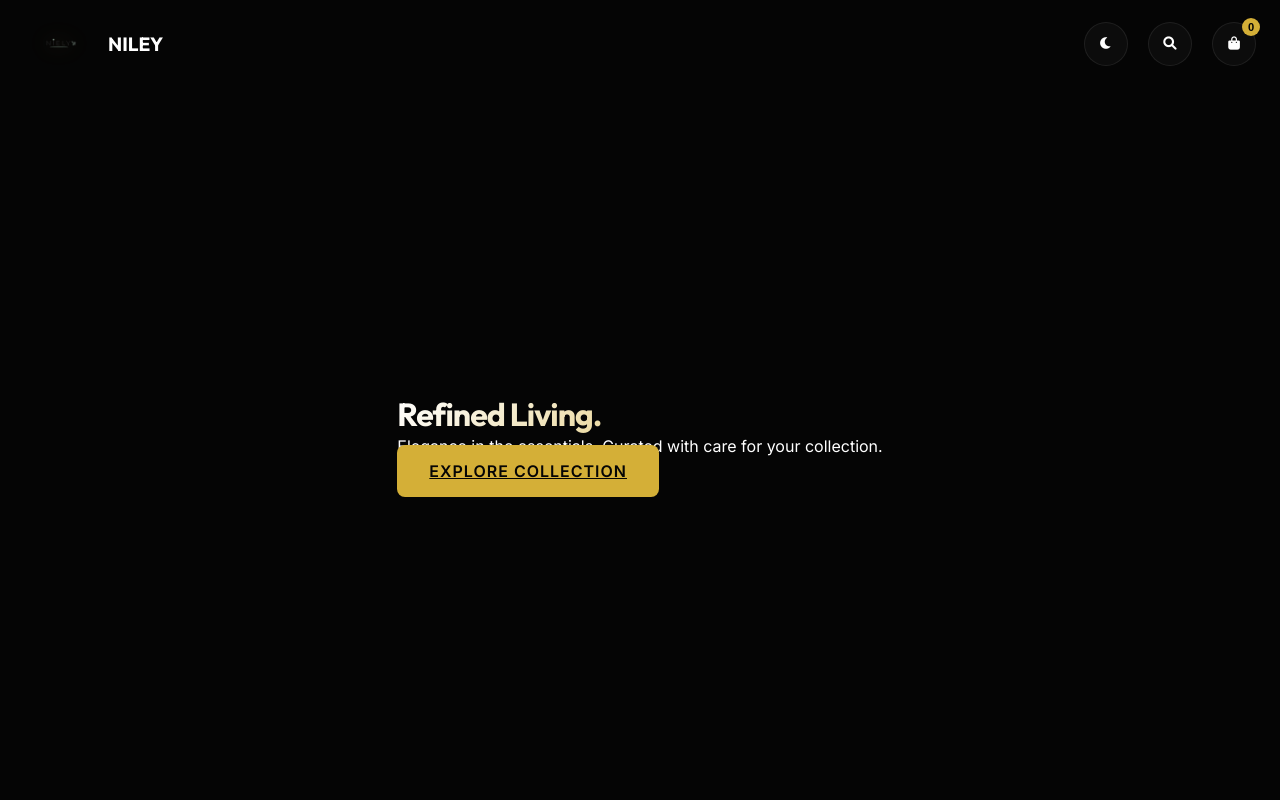
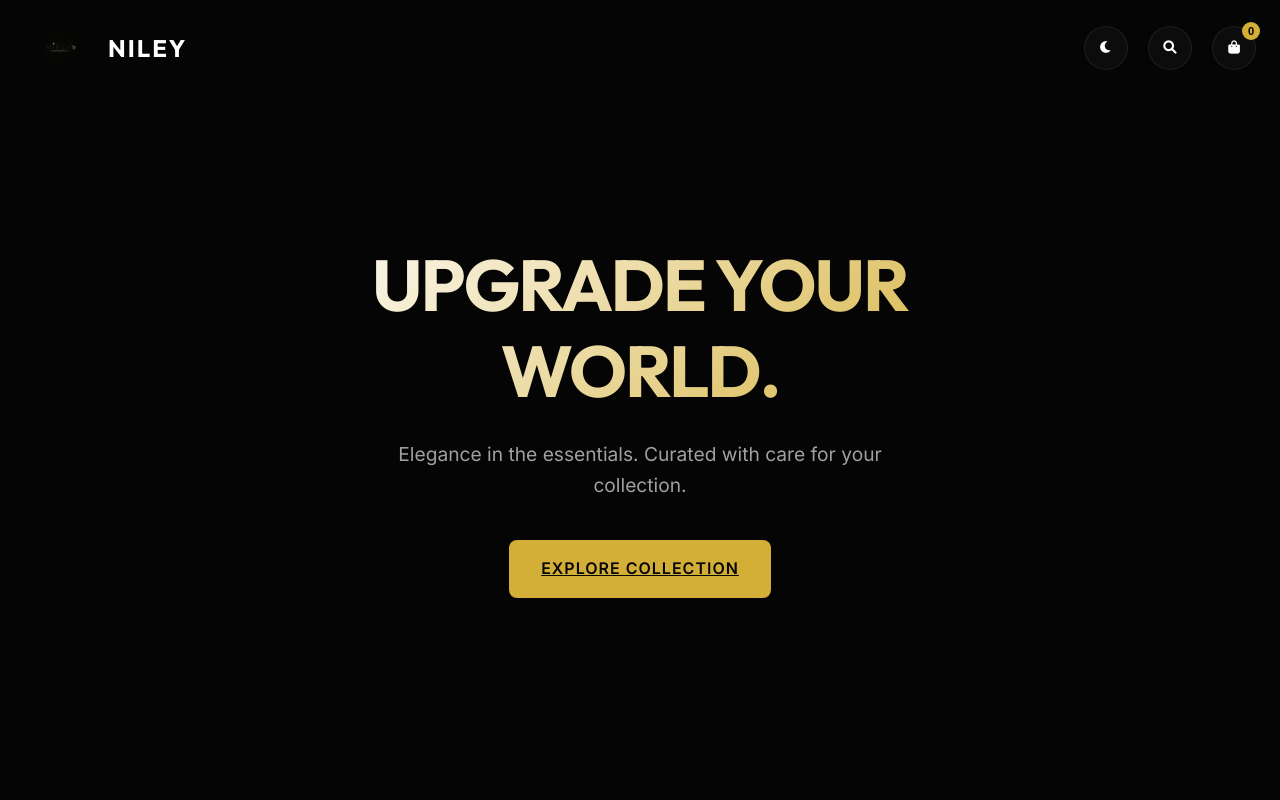
Before and after one commit to kingnigelpat/niley, a website with bundled scripts: page index.html in a window 1280 px wide. Shown: the top 800 px of the page. Built offline with nearby package versions, Linux system fonts and the light colour scheme; no server answers.

```diff
--- a/index.html
+++ b/index.html
@@ -45,11 +45,11 @@
 
     <!-- Hero Section -->
     <header class="hero">
-        <div class="container hero-container">
-            <h1 class="text-gradient" data-aos>Refined Living.</h1>
+        <div class="container hero-content">
+            <h1 class="text-gradient" data-aos>Upgrade Your World.</h1>
             <p data-aos style="transition-delay: 0.2s">Elegance in the essentials. Curated with care for your
                 collection.</p>
-            <div class="hero-btns" data-aos style="transition-delay: 0.4s">
+            <div class="cta-group" data-aos style="transition-delay: 0.4s">
                 <a href="#collection" class="btn-primary">Explore Collection</a>
             </div>
         </div>
--- a/style.css
+++ b/style.css
@@ -106,16 +106,17 @@
     left: 0;
     width: 100%;
     z-index: 1000;
-    padding: 20px 0;
+    padding: 24px 0;
     background: transparent;
-    transition: var(--transition);
+    transition: all 0.5s cubic-bezier(0.4, 0, 0.2, 1);
 }
 
 nav.scrolled {
-    background: var(--glass-bg);
+    background: var(--nav-bg);
     backdrop-filter: var(--glass-blur);
     padding: 12px 0;
     border-bottom: 1px solid var(--card-border);
+    box-shadow: 0 4px 30px rgba(0, 0, 0, 0.1);
 }
 
 .nav-container {
@@ -139,10 +140,11 @@
 
 .logo-text {
     font-family: var(--font-heading);
-    font-size: 1.2rem;
+    font-size: 1.5rem;
     font-weight: 700;
     text-transform: uppercase;
     color: var(--text-main);
+    letter-spacing: 2px;
 }
 
 .nav-actions {
@@ -191,12 +193,17 @@
 
 /* Hero Section */
 .hero {
-    height: 100vh;
+    min-height: 100vh;
     display: flex;
     align-items: center;
+    justify-content: center;
+    /* Center horizontally */
+    text-align: center;
+    /* Center text */
     position: relative;
     overflow: hidden;
-    padding-top: 80px;
+    padding-top: 140px;
+    padding-bottom: 100px;
 }
 
 .hero-bg {
@@ -211,14 +218,19 @@
 }
 
 .hero-content {
-    max-width: 700px;
+    max-width: 800px;
+    z-index: 2;
+    display: flex;
+    flex-direction: column;
+    align-items: center;
 }
 
 .hero-content h1 {
-    font-size: clamp(3rem, 8vw, 5rem);
+    font-size: clamp(2.5rem, 7vw, 4.5rem);
     margin-bottom: 24px;
     font-weight: 700;
     text-transform: uppercase;
+    letter-spacing: -2px;
 }
 
 .hero-content p {
```
